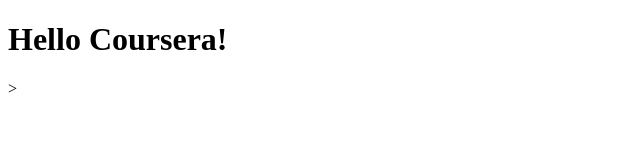
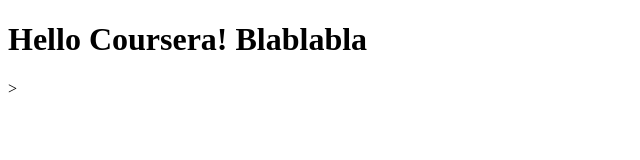
Before and after one commit to susi-13/coursera, a plain HTML site: page site/index.html in a window 1280 px wide. Shown: the whole page, without its empty margins (0-640 px from the left). Drawn offline with Linux system fonts and the light colour scheme.

Commit message:
My first page

```diff
--- a/site/index.html
+++ b/site/index.html
@@ -4,6 +4,6 @@
 	<title></title>
 </head>
 <body>
-<h1>Hello Coursera!</h1>
+<h1>Hello Coursera! Blablabla</h1>
 </body>
 </html>>
```
